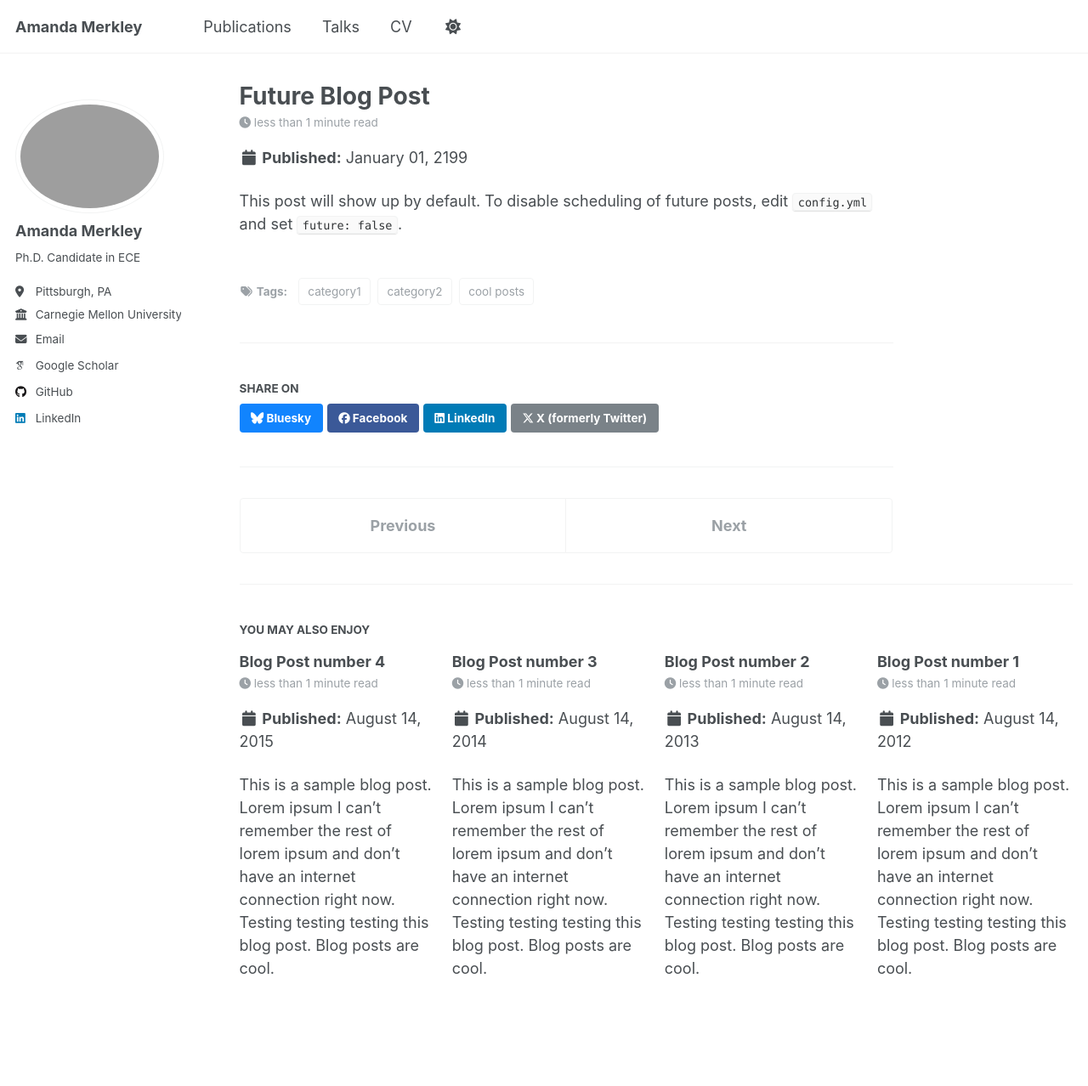
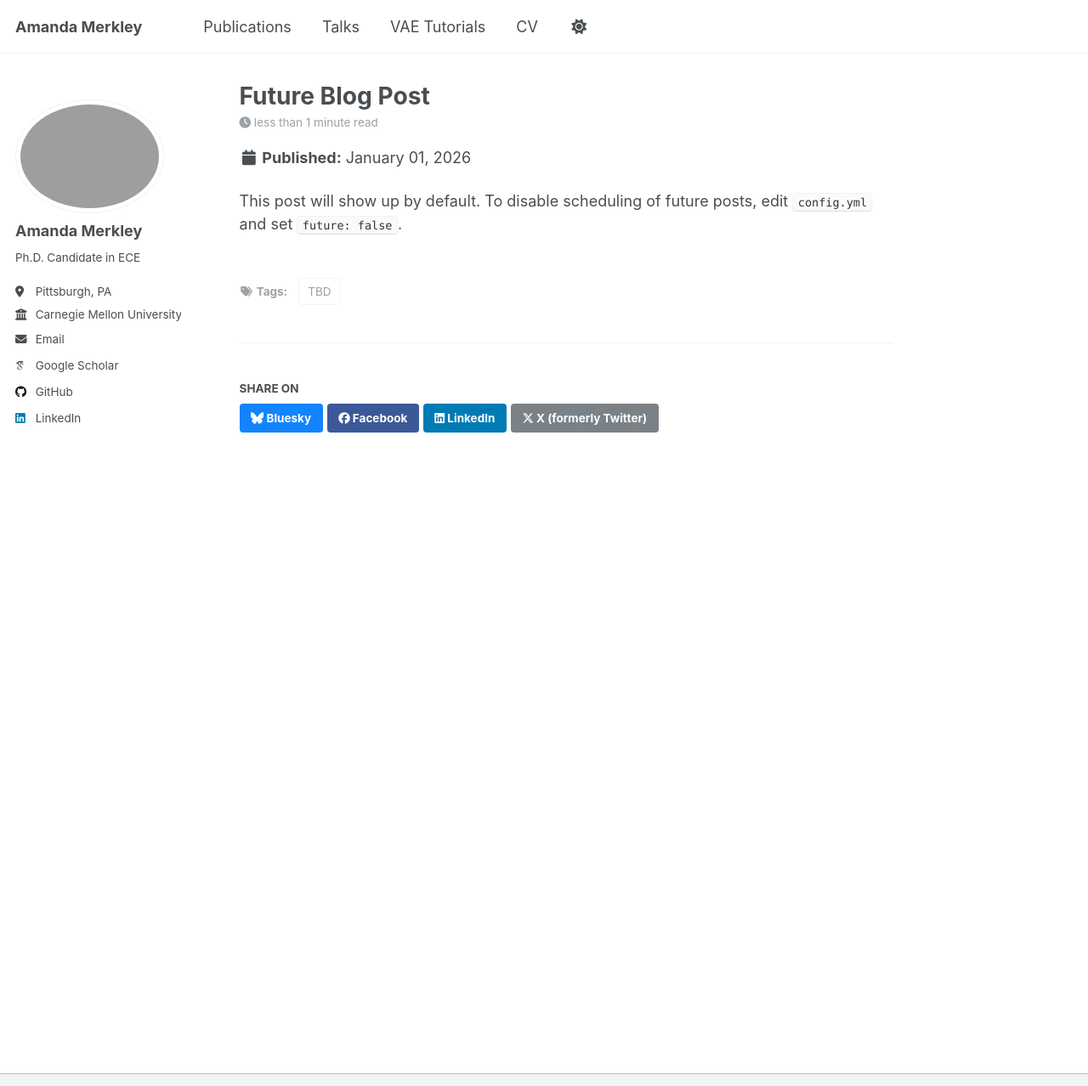
Before and after one commit to a-merkley/a-merkley.github.io, a Jekyll site: the page built from _posts/2026-01-01-future-post.md, in a window 1280 px wide and 1400 px high, cut to the strip 0-1278 px from the top of the window. Shown: the whole strip at 85% size. Built offline with Jekyll 4.4.1, drawn with Linux system fonts in a browser that asks for light colours; some web fonts are replaced.

Commit message:
VAE tutorial post

```diff
--- a/_data/navigation.yml
+++ b/_data/navigation.yml
@@ -20,8 +20,8 @@
   # - title: "Portfolio"
   #   url: /portfolio/
 
-  # - title: "Blog Posts"
-  #   url: /year-archive/
+  - title: "VAE Tutorials"
+    url: /year-archive/
 
   - title: "CV"
     url: /cv/
--- a/_posts/2012-08-14-blog-post-1.md
+++ /dev/null
@@ -1,20 +0,0 @@
----
-title: 'Blog Post number 1'
-date: 2012-08-14
-permalink: /posts/2012/08/blog-post-1/
-tags:
-  - cool posts
-  - category1
-  - category2
----
-
-This is a sample blog post. Lorem ipsum I can't remember the rest of lorem ipsum and don't have an internet connection right now. Testing testing testing this blog post. Blog posts are cool.
-
-Headings are cool
-======
-
-You can have many headings
-======
-
-Aren't headings cool?
-------
--- a/_posts/2013-08-14-blog-post-2.md
+++ /dev/null
@@ -1,20 +0,0 @@
----
-title: 'Blog Post number 2'
-date: 2013-08-14
-permalink: /posts/2013/08/blog-post-2/
-tags:
-  - cool posts
-  - category1
-  - category2
----
-
-This is a sample blog post. Lorem ipsum I can't remember the rest of lorem ipsum and don't have an internet connection right now. Testing testing testing this blog post. Blog posts are cool.
-
-Headings are cool
-======
-
-You can have many headings
-======
-
-Aren't headings cool?
-------
--- a/_posts/2014-08-14-blog-post-3.md
+++ /dev/null
@@ -1,20 +0,0 @@
----
-title: 'Blog Post number 3'
-date: 2014-08-14
-permalink: /posts/2014/08/blog-post-3/
-tags:
-  - cool posts
-  - category1
-  - category2
----
-
-This is a sample blog post. Lorem ipsum I can't remember the rest of lorem ipsum and don't have an internet connection right now. Testing testing testing this blog post. Blog posts are cool.
-
-Headings are cool
-======
-
-You can have many headings
-======
-
-Aren't headings cool?
-------
--- a/_posts/2199-01-01-future-post.md
+++ b/_posts/2026-01-01-future-post.md
@@ -1,11 +1,9 @@
 ---
 title: 'Future Blog Post'
-date: 2199-01-01
-permalink: /posts/2012/08/blog-post-4/
+date: 2026-01-01
+permalink: /vae_tutorials/2026/08/blog-post-4/
 tags:
-  - cool posts
-  - category1
-  - category2
+  - TBD
 ---
 
 This post will show up by default. To disable scheduling of future posts, edit `config.yml` and set `future: false`.
```
Also changed, not shown: _posts/2015-08-14-blog-post-4.md (deleted, +0 -20 lines), _posts/2025-09-vae.md (added, +26 -0 lines).
